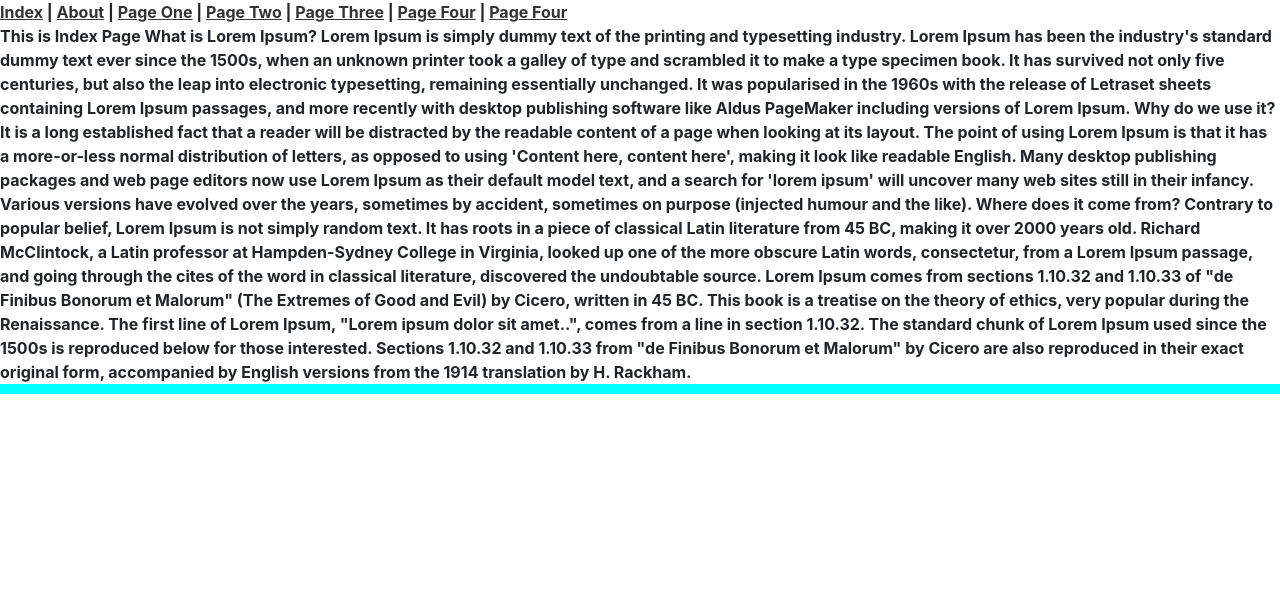
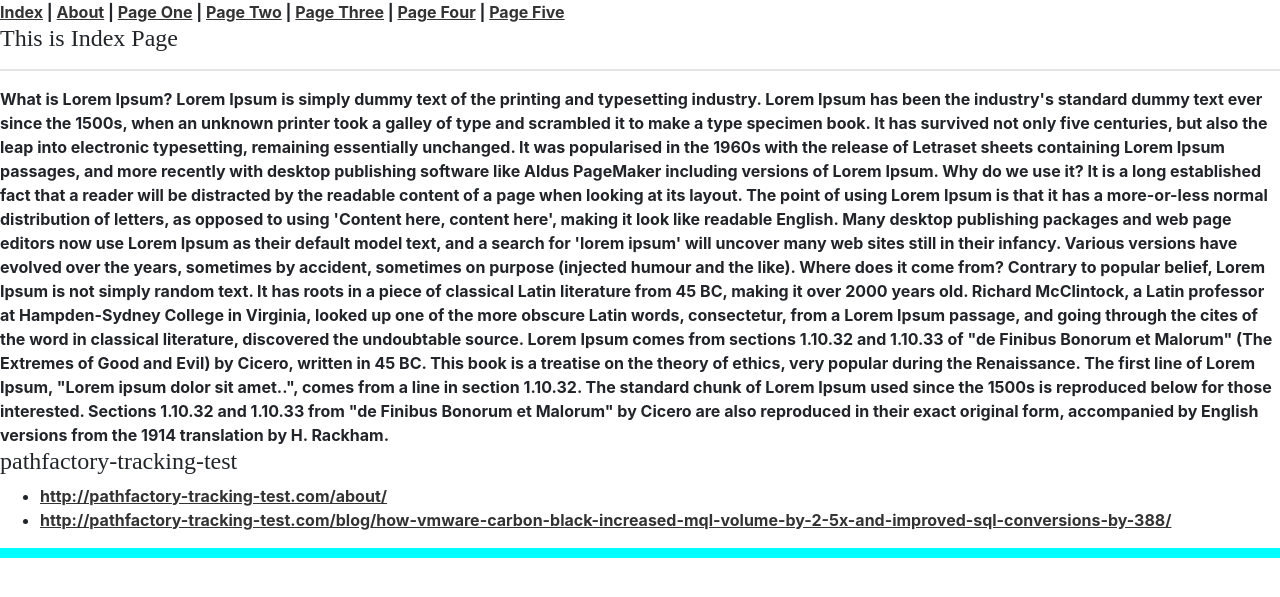
Before and after one commit to prasannaboga/static-blog, a Jekyll site: the page built from index.html, in a window 1280 px wide. Shown: the top 597 px of the page. Built offline with Jekyll 4.4.1, drawn with Linux system fonts in a browser that asks for light colours; some web fonts are replaced.

Commit message:
Added pathfactory blog

```diff
--- a/_layouts/default.html
+++ b/_layouts/default.html
@@ -27,7 +27,7 @@
             <a href="https://prasannaboga.github.io/static-blog/page-two.html">Page Two</a> |
             <a href="https://prasannaboga.github.io/static-blog/page-three.html">Page Three</a> |
             <a href="https://prasannaboga.github.io/static-blog/page-four.html">Page Four</a> |
-            <a href="https://prasannaboga.github.io/static-blog/page-five.html">Page Four</a>
+            <a href="https://prasannaboga.github.io/static-blog/page-five.html">Page Five</a>
         </nav>
     </header>
 
--- a/index.html
+++ b/index.html
@@ -3,8 +3,8 @@ layout: default
 title: Index
 ---
 
-This is Index Page
-
+<h4>This is Index Page</h4>
+<hr>
 What is Lorem Ipsum?
 Lorem Ipsum is simply dummy text of the printing and typesetting industry. Lorem Ipsum has been the industry's
 standard dummy text ever since the 1500s, when an unknown printer took a galley of type and scrambled it to make a
@@ -18,3 +18,13 @@ a Latin professor at Hampden-Sydney College in Virginia, looked up one of the mo
 consectetur, from a Lorem Ipsum passage, and going through the cites of the word in classical literature, discovered the undoubtable source. Lorem Ipsum comes from sections 1.10.32 and 1.10.33 of "de Finibus Bonorum et Malorum" (The Extremes of Good and Evil) by Cicero, written in 45 BC. This book is a treatise on the theory of ethics, very popular during the Renaissance. The first line of Lorem Ipsum, "Lorem ipsum dolor sit amet..", comes from a line in section 1.10.32.
 The standard chunk of Lorem Ipsum used since the 1500s is reproduced below for those interested.
 Sections 1.10.32 and 1.10.33 from "de Finibus Bonorum et Malorum" by Cicero are also reproduced in their exact original form, accompanied by English versions from the 1914 translation by H. Rackham.
+
+<h4>pathfactory-tracking-test</h4>
+<ul>
+    <li>
+        <a href="http://pathfactory-tracking-test.com/about/">http://pathfactory-tracking-test.com/about/</a>
+    </li>
+    <li>
+        <a href="http://pathfactory-tracking-test.com/blog/how-vmware-carbon-black-increased-mql-volume-by-2-5x-and-improved-sql-conversions-by-388/">http://pathfactory-tracking-test.com/blog/how-vmware-carbon-black-increased-mql-volume-by-2-5x-and-improved-sql-conversions-by-388/</a>
+    </li>
+</ul>
```
